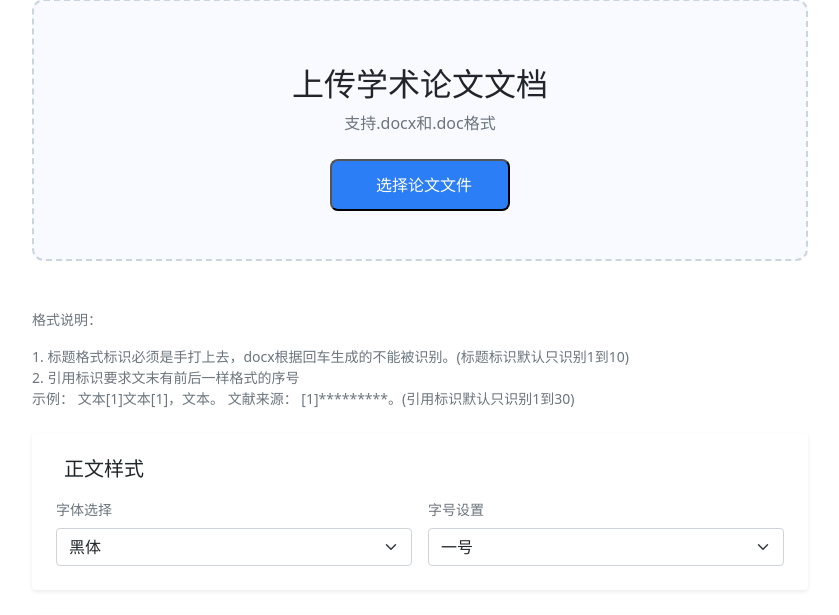
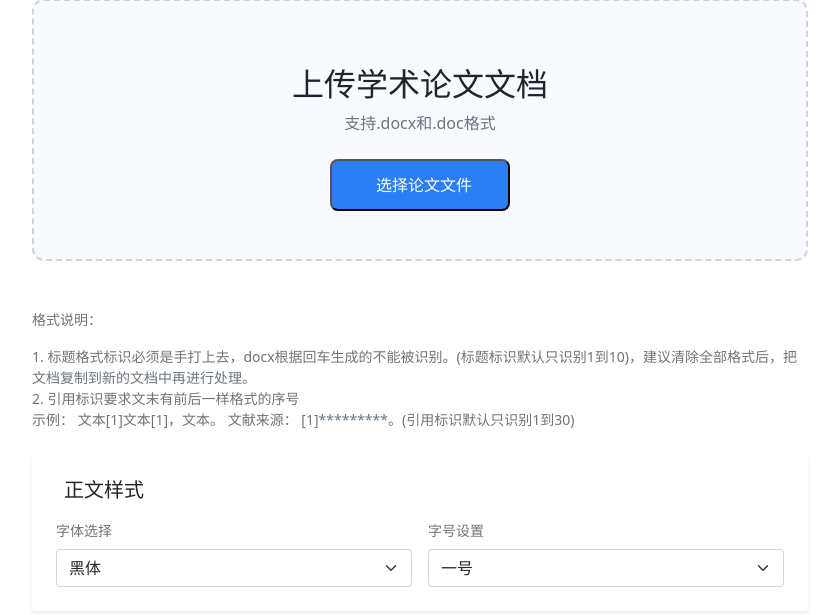
Before and after one commit to r20z19/DOCX-handler, a Flask app: page / in a window 1280 px wide. Shown: the part 106-721 px from the top of the page, without its empty margins (220-1059 px from the left). Run offline with Flask 3, Linux system fonts and the light colour scheme; some libraries are stand-ins or nearby versions.

Commit message:
Add files via upload

```diff
--- a/templates/index.html
+++ b/templates/index.html
@@ -126,7 +126,7 @@
         <div class="col-md-12">
             <p class="text-muted small mb-3">格式说明：</p>
             <ul class="list-unstyled text-muted small mb-4">
-                <li>1. 标题格式标识必须是手打上去，docx根据回车生成的不能被识别。(标题标识默认只识别1到10)</li>
+                <li>1. 标题格式标识必须是手打上去，docx根据回车生成的不能被识别。(标题标识默认只识别1到10)，建议清除全部格式后，把文档复制到新的文档中再进行处理。</li>
                 <li>2. 引用标识要求文末有前后一样格式的序号</li>
                  </li>         示例：    文本[1]文本[1]，文本。
                                   文献来源：
```
